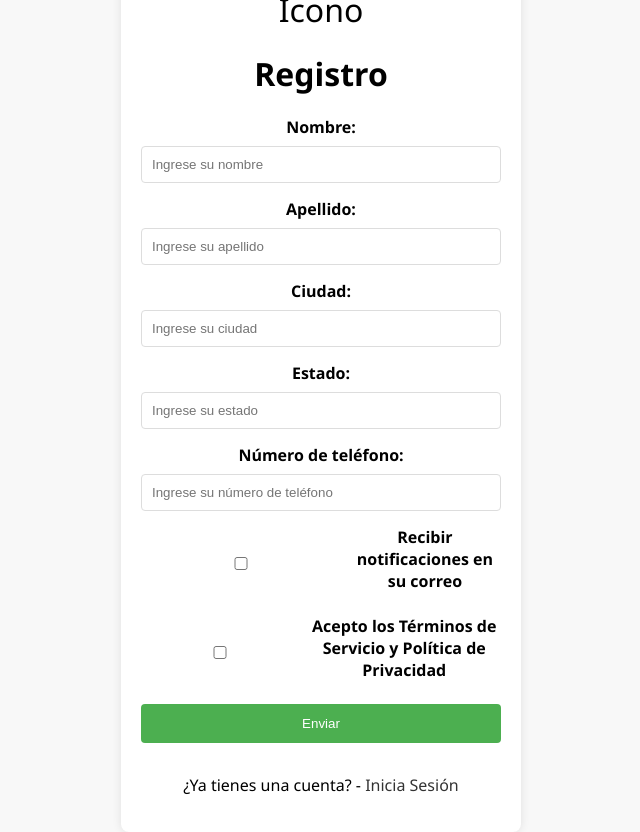
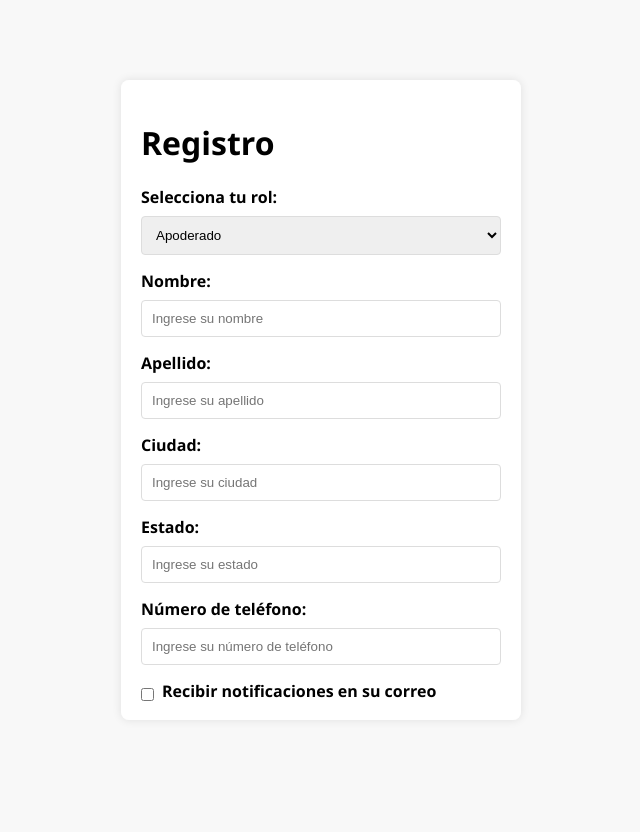
Before and after one commit to ArielitoUV/LVAE, a Django app: page /registroap/ in a window 1280 px wide. Shown: the whole page, without its empty margins (319-959 px from the left). After the commit the page ends 701 px from the top, so only its background shows below. Run offline with Django 4.2, Linux system fonts and the light colour scheme.

Commit message:
arreglos css registro

```diff
--- a/LVAE/core/static/css/styles-registro.css
+++ b/LVAE/core/static/css/styles-registro.css
@@ -14,10 +14,12 @@ body {
     padding: 20px;
     border-radius: 8px;
     box-shadow: 0 0 10px rgba(0, 0, 0, 0.1);
-    text-align: center;
+    text-align: left;
     max-width: 400px;
     width: 100%;
     box-sizing: border-box;
+    max-height: 80vh;
+    overflow-y: auto;
 }
 
 .icon {
@@ -36,7 +38,9 @@ label {
     font-weight: bold;
 }
 
-input {
+input[type="text"],
+input[type="tel"],
+select {
     width: 100%;
     padding: 10px;
     margin-bottom: 15px;
--- a/LVAE/core/templates/core/registroap.html
+++ b/LVAE/core/templates/core/registroap.html
@@ -3,15 +3,23 @@
 <head>
     <meta charset="UTF-8">
     <meta name="viewport" content="width=device-width, initial-scale=1.0">
-    <title>Registro</title>
-    <link rel="stylesheet" href="/LVAE/core/static/css/styles-registro.css">
+    <title>La Vía al Éxito</title>
+    {% load static %}
+    <link rel="stylesheet" href="{% static 'css/styles-registro.css' %}">
 </head>
 <body>
 
     <div class="registration-container">
-        <div class="icon">Icono</div>
+        <div class="icon"></div>
         <h1>Registro</h1>
         <form>
+
+            <label for="role">Selecciona tu rol:</label>
+            <select name="role" id="role">
+                <option value="apoderado">Apoderado</option>
+                <option value="estudiante">Estudiante</option>
+            </select>
+
             <label for="nombre">Nombre:</label>
             <input type="text" id="nombre" name="nombre" placeholder="Ingrese su nombre" required>
 
@@ -40,7 +48,7 @@
             <input type="submit" value="Enviar">
         </form>
 
-        <p>¿Ya tienes una cuenta? - <a href="#">Inicia Sesión</a></p>
+        <p>¿Ya tienes una cuenta? - <a href="/iniciosesion/">Inicia Sesión</a></p>
     </div>
 
 </body>
```
